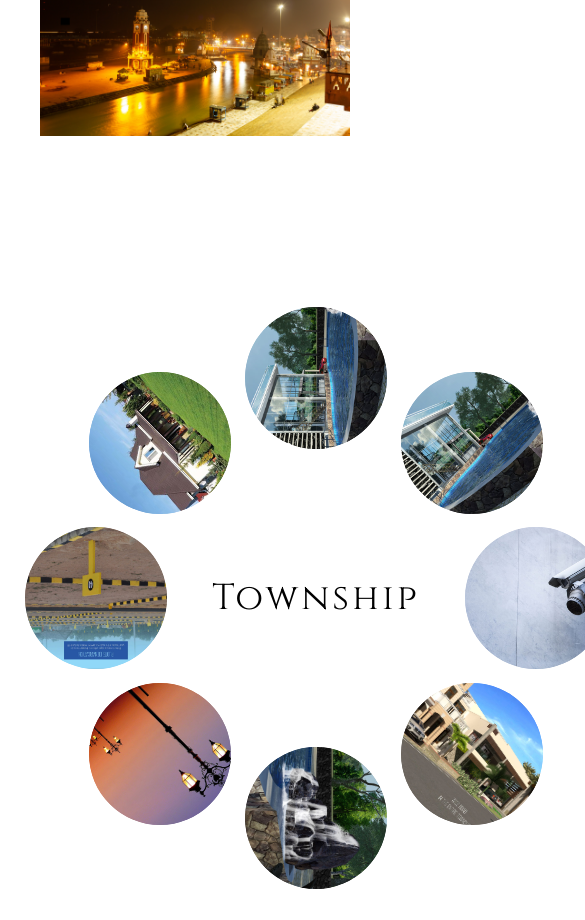
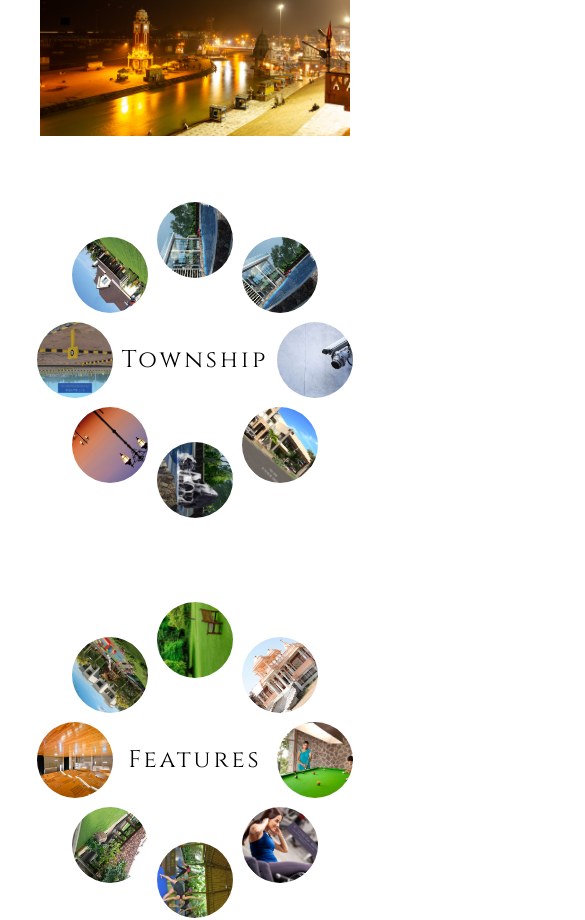
Before and after one commit to DiamondOreDev/renderboxx-redefine, a React (Vite) app: page /haridwarparadise in a window 390 px wide. Shown: the part 1702-2622 px from the top of the page, 585 px wide, since content can reach past the window. Built offline with nearby package versions, Linux system fonts and the light colour scheme.

Commit message:
responsive

```diff
--- a/src/Components/Project1Haridwarparadise/FeatureSection.jsx
+++ b/src/Components/Project1Haridwarparadise/FeatureSection.jsx
@@ -1,4 +1,4 @@
-import React, { useState } from "react";
+import React, { useEffect, useState } from "react";
 import f1 from "../../assets/f1.jpg";
 import f2 from "../../assets/f2.jpg";
 import f3 from "../../assets/f3.jpg";
@@ -43,40 +43,43 @@ const features2 = [
 
 const FeatureSection = () => {
   const [selectedFeature, setSelectedFeature] = useState(null);
+  const [circleRadius, setCircleRadius] = useState(220);
+  const [imageSize, setImageSize] = useState(150);
 
-  const handleClick = (feature) => {
-    setSelectedFeature(feature);
+  useEffect(() => {
+    const handleResize = () => {
+      const windowWidth = window.innerWidth;
+      if (windowWidth < 640) {
+        setCircleRadius(120);
+        setImageSize(80);
+      } else if (windowWidth < 1024) {
+        setCircleRadius(170);
+        setImageSize(100);
+      } else {
+        setCircleRadius(220);
+        setImageSize(150);
+      }
     };
 
-  const handleClose = () => {
-    setSelectedFeature(null);
-  };
+    handleResize();
+    window.addEventListener("resize", handleResize);
 
-  const circleRadius = 220; // Adjust radius for more or fewer images
-  const imageSize = 150; // Image size (height and width)
+    return () => window.removeEventListener("resize", handleResize);
+  }, []);
 
-  return (
-    <section className="py-16 px-24 flex  items-center h-screen">
-      <div className="relative flex  justify-center items-center">
-        {/* Center text */}
-        <div className="absolute z-20 text-4xl font-bold headingp1">
-          Township
-        </div>
+  const handleFeatureClick = (feature) => setSelectedFeature(feature);
+  const closeFeatureModal = () => setSelectedFeature(null);
 
-        {/* Circular layout for images */}
-        <div className="relative group"
-          style={{ width: `${circleRadius * 2}px`, height: `${circleRadius * 2}px` }}
-        >
-          <div className="absolute inset-0 flex justify-center items-center">
-            {features1.map((feature, index) => {
-              const angle = (index / features1.length) * 360;
+  const renderFeatureImages = (features) =>
+    features.map((feature, index) => {
+      const angle = (index / features.length) * 360;
       const x = circleRadius + circleRadius * Math.cos((angle * Math.PI) / 180) - imageSize / 2;
       const y = circleRadius + circleRadius * Math.sin((angle * Math.PI) / 180) - imageSize / 2;
 
       return (
         <div
           key={index}
-                  className="absolute rounded-full overflow-hidden border-4 border-white cursor-pointer"
+          className="absolute rounded-full overflow-hidden border-2 md:border-4 border-white cursor-pointer"
           style={{
             width: `${imageSize}px`,
             height: `${imageSize}px`,
@@ -85,7 +88,7 @@ const FeatureSection = () => {
             transform: `rotate(${angle}deg)`,
             transition: "transform 0.3s ease-in-out",
           }}
-                  onClick={() => handleClick(feature)}
+          onClick={() => handleFeatureClick(feature)}
         >
           <img
             src={feature.image}
@@ -94,145 +97,43 @@ const FeatureSection = () => {
           />
         </div>
       );
-            })}
-          </div>
-          <div className="transition-transform duration-500 ease-in-out">
-            {/* Rotating container */}
-            <div
-              className="relative"
-              style={{ width: `${circleRadius * 2}px`, height: `${circleRadius * 2}px` }}
-            >
-              {features1.map((feature, index) => {
-                const angle = (index / features1.length) * 360;
-                const x = circleRadius + circleRadius * Math.cos((angle * Math.PI) / 180) - imageSize / 2;
-                const y = circleRadius + circleRadius * Math.sin((angle * Math.PI) / 180) - imageSize / 2;
+    });
 
   return (
-                  <div
-                    key={index}
-                    className="absolute rounded-full overflow-hidden border-4 border-white cursor-pointer"
-                    style={{
-                      width: `${imageSize}px`,
-                      height: `${imageSize}px`,
-                      top: `${y}px`,
-                      left: `${x}px`,
-                      transform: `rotate(${angle}deg)`,
-                      transition: "transform 0.3s ease-in-out",
-                    }}
-                    onClick={() => handleClick(feature)}
-                  >
-                    <img
-                      src={feature.image}
-                      alt={`Feature ${index + 1}`}
-                      className="w-full h-full object-cover hover:scale-105 transition-transform duration-500 ease-in-out"
-                    />
-                  </div>
-                );
-              })}
-            </div>
+    <section className="py-16 px-4 md:px-24 flex flex-col md:flex-row items-center h-auto md:h-screen">
+      {/* First Circle */}
+      <div className="relative flex justify-center items-center">
+        <div className="absolute z-20 text-2xl md:text-4xl font-bold headingp1">Township</div>
+        <div className="relative group" style={{ width: `${circleRadius * 2}px`, height: `${circleRadius * 2}px` }}>
+          <div className="absolute inset-0 flex justify-center items-center">
+            {renderFeatureImages(features1)}
           </div>
         </div>
       </div>
 
+      <img src={trishul} alt="Trishul Icon" className="-rotate-90 w-60 md:block hidden" />
 
-      <img src={trishul} alt="" className="-rotate-90 w-60" />
-      <div className="relative flex justify-center items-center">
-        {/* Center text */}
-        <div className="absolute z-20 text-4xl font-bold headingp1">
-          Features
-        </div>
-
-        {/* Circular layout for images */}
-        <div className="relative group"
-          style={{ width: `${circleRadius * 2}px`, height: `${circleRadius * 2}px` }}
-        >
+      {/* Second Circle */}
+      <div className="relative flex justify-center items-center mt-40 md:mt-0">
+        <div className="absolute z-20 text-2xl md:text-4xl font-bold headingp1">Features</div>
+        <div className="relative group" style={{ width: `${circleRadius * 2}px`, height: `${circleRadius * 2}px` }}>
           <div className="absolute inset-0 flex justify-center items-center">
-            {features2.map((feature, index) => {
-              const angle = (index / features2.length) * 360;
-              const x = circleRadius + circleRadius * Math.cos((angle * Math.PI) / 180) - imageSize / 2;
-              const y = circleRadius + circleRadius * Math.sin((angle * Math.PI) / 180) - imageSize / 2;
-
-              return (
-                <div
-                  key={index}
-                  className="absolute rounded-full overflow-hidden border-4 border-white cursor-pointer"
-                  style={{
-                    width: `${imageSize}px`,
-                    height: `${imageSize}px`,
-                    top: `${y}px`,
-                    left: `${x}px`,
-                    transform: `rotate(${angle}deg)`,
-                    transition: "transform 0.3s ease-in-out",
-                  }}
-                  onClick={() => handleClick(feature)}
-                >
-                  <img
-                    src={feature.image}
-                    alt={`Feature ${index + 1}`}
-                    className="w-full h-full object-cover hover:scale-105 transition-transform duration-500 ease-in-out"
-                  />
-                </div>
-              );
-            })}
-          </div>
-          <div className=" transition-transform duration-500 ease-in-out">
-            {/* Rotating container */}
-            <div
-              className="relative"
-              style={{ width: `${circleRadius * 2}px`, height: `${circleRadius * 2}px` }}
-            >
-              {features2.map((feature, index) => {
-                const angle = (index / features2.length) * 360;
-                const x = circleRadius + circleRadius * Math.cos((angle * Math.PI) / 180) - imageSize / 2;
-                const y = circleRadius + circleRadius * Math.sin((angle * Math.PI) / 180) - imageSize / 2;
-
-                return (
-                  <div
-                    key={index}
-                    className="absolute rounded-full overflow-hidden border-4 border-white cursor-pointer"
-                    style={{
-                      width: `${imageSize}px`,
-                      height: `${imageSize}px`,
-                      top: `${y}px`,
-                      left: `${x}px`,
-                      transform: `rotate(${angle}deg)`,
-                      transition: "transform 0.3s ease-in-out",
-                    }}
-                    onClick={() => handleClick(feature)}
-                  >
-                    <img
-                      src={feature.image}
-                      alt={`Feature ${index + 1}`}
-                      className="w-full h-full object-cover hover:scale-105 transition-transform duration-500 ease-in-out"
-                    />
-                  </div>
-                );
-              })}
-            </div>
+            {renderFeatureImages(features2)}
           </div>
         </div>
       </div>
 
-      {/* Expanded View */}
+      {/* Expanded View Modal */}
       {selectedFeature && (
-        <div
-          className="fixed inset-0 flex justify-center items-center bg-black bg-opacity-70 z-30"
-          onClick={handleClose}
-        >
-          <div
-            className="relative p-8 bg-white rounded-lg"
-            onClick={(e) => e.stopPropagation()} // Prevent click from closing
-          >
-            <button
-              className="absolute top-2 right-2 text-3xl font-bold text-gray-800"
-              onClick={handleClose}
-            >
+        <div className="fixed inset-0 flex justify-center items-center bg-black bg-opacity-70 z-30" onClick={closeFeatureModal}>
+          <div className="relative p-8 bg-white rounded-lg" onClick={(e) => e.stopPropagation()}>
+            <button className="absolute top-2 right-2 text-3xl font-bold text-gray-800" onClick={closeFeatureModal}>
               &times;
             </button>
             <img
               src={selectedFeature.image}
               alt="Selected Feature"
-              className="w-96 h-96 object-cover rounded-full"
+              className="w-72 h-72 md:w-96 md:h-96 object-cover rounded-full"
             />
             <p className="text-center text-lg font-semibold mt-4">{selectedFeature.description}</p>
           </div>
```
Lines whose indentation alone changed are shown as unchanged.
